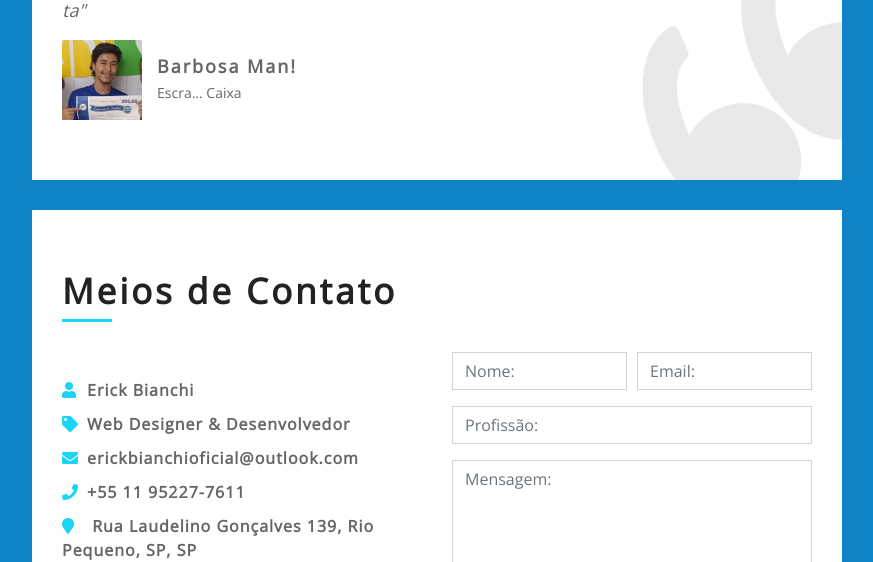
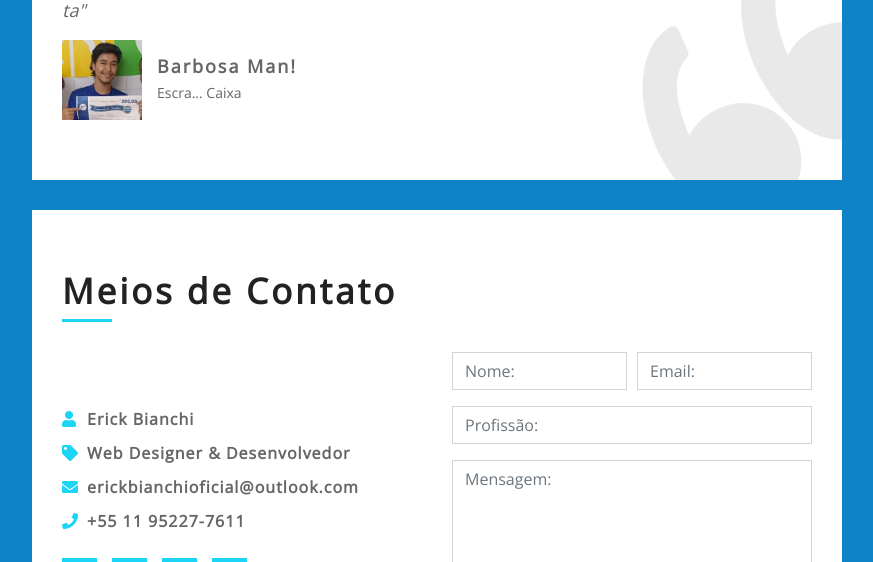
Before and after one commit to mobsk/mobsk, a plain HTML site: page index.html in a window 1280 px wide. Shown: the part 3153-3715 px from the top of the page, without its empty margins (368-1241 px from the left). Drawn offline with nearby package versions, Linux system fonts and the light colour scheme.

Commit message:
postagem

```diff
--- a/index.html
+++ b/index.html
@@ -449,7 +449,7 @@
                                     <p><i class="fa fa-tag"></i>Web Designer & Desenvolvedor</p>
                                     <p><i class="fa fa-envelope"></i><a href="mailto:info@example.com">erickbianchioficial@outlook.com</a></p>
                                     <p><i class="fa fa-phone"></i><a href="tel:+1234567890">+55 11 95227-7611</a></p>
-                                    <p><i class="fa fa-map-marker"></i><a href="https://www.bing.com/maps?osid=b2212f14-4013-4d97-a44e-7bbd23eeca7a&cp=-23.57095~-46.75704&lvl=15&pi=0&v=2&sV=2&form=S00027" target="_blank"> Rua Laudelino Gonçalves 139, Rio Pequeno, SP, SP</a> </p>
+                                   <!-- <p><i class="fa fa-map-marker"></i><a href="https://www.bing.com/maps?osid=b2212f14-4013-4d97-a44e-7bbd23eeca7a&cp=-23.57095~-46.75704&lvl=15&pi=0&v=2&sV=2&form=S00027" target="_blank"> Rua Laudelino Gonçalves 139, Rio Pequeno, SP, SP</a> </p> -->
                                     <div class="social">
                                         <a class="btn" href=""><i class="fab fa-twitter"></i></a>
                                         <a class="btn" href=""><i class="fab fa-facebook-f"></i></a>
```
Also changed, not shown: Postagem no twitter.txt (added).
